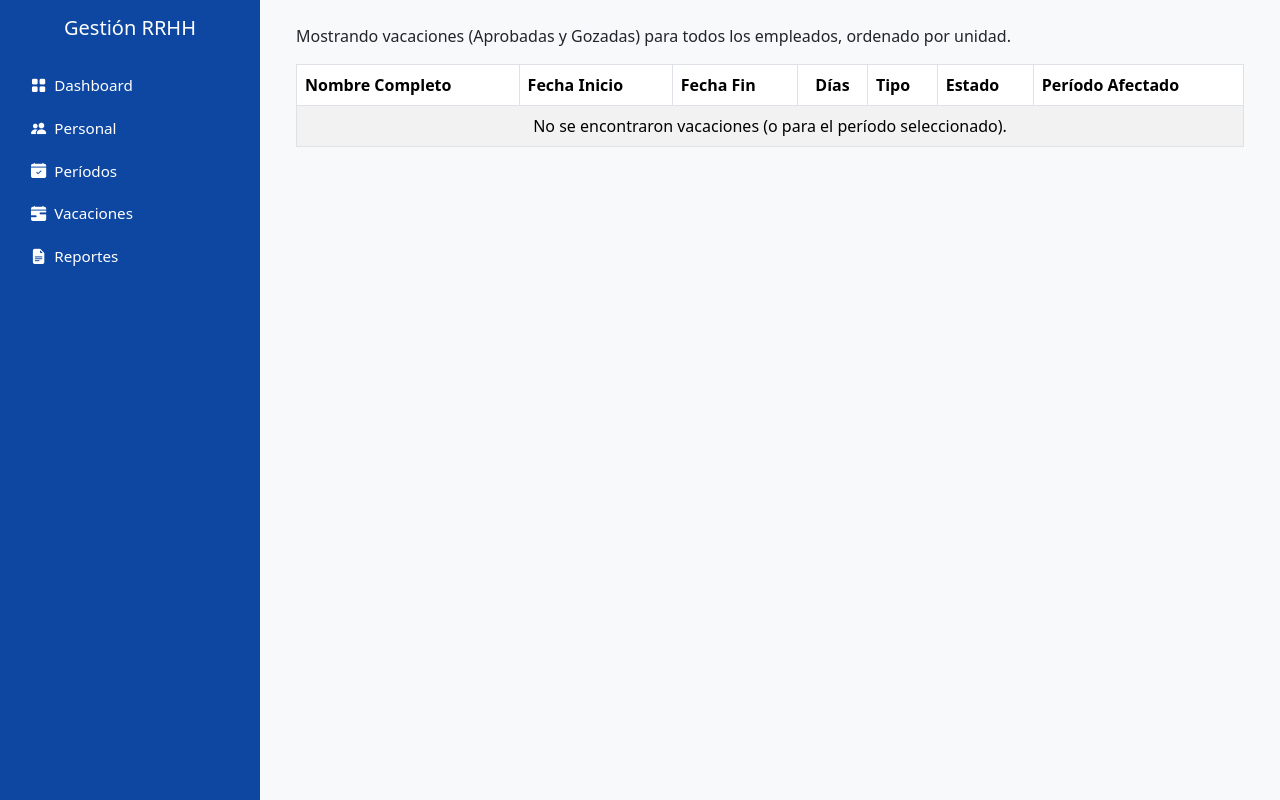
After one commit to alessowashere/controlrrhh, a PHP site: the page made by htdocs/views/reportes/vistas/general_detalle_por_area.php in a window 1280 px wide. The commit adds this page. Run offline with PHP 8.4, Linux system fonts and the light colour scheme; the template is opened without the code that fills it, so the values that code supplies are empty; some libraries are stand-ins or nearby versions.

Commit message:
ACTUALIZACION

```diff
--- /dev/null
+++ b/htdocs/views/reportes/vistas/general_detalle_por_area.php
@@ -0,0 +1,59 @@
+<?php
+// views/reportes/vistas/general_detalle_por_area.php
+// Muestra el detalle de vacaciones (programadas) para TODOS, ordenado por AREA
+?>
+<div class="table-responsive">
+    <p>Mostrando vacaciones (Aprobadas y Gozadas) para todos los empleados, ordenado por unidad.</p>
+    <table class="table table-bordered table-striped" width="100%" cellspacing="0">
+        <thead>
+            <tr>
+                <th>Nombre Completo</th>
+                <th>Fecha Inicio</th>
+                <th>Fecha Fin</th>
+                <th class="text-center">Días</th>
+                <th>Tipo</th>
+                <th>Estado</th>
+                <th>Período Afectado</th>
+            </tr>
+        </thead>
+        <tbody>
+            <?php if (empty($resultados)): ?>
+                <tr>
+                    <td colspan="7" class="text-center">No se encontraron vacaciones (o para el período seleccionado).</td>
+                </tr>
+            <?php else: ?>
+                <?php
+                $current_area = null; // Variable para agrupar
+                ?>
+                <?php foreach ($resultados as $fila): ?>
+                    <?php
+                    $periodo_afectado = (isset($fila['periodo_inicio']) && isset($fila['periodo_fin'])) ?
+                                        date('Y', strtotime($fila['periodo_inicio'])) . ' - ' . date('Y', strtotime($fila['periodo_fin'])) : 'N/A';
+                    $area = htmlspecialchars($fila['area'] ?? 'Sin Área');
+                    ?>
+
+                    <?php // --- Fila de Agrupación: Muestra el área cuando cambia ---
+                    if ($area !== $current_area):
+                        $current_area = $area;
+                    ?>
+                        <tr class="table-light">
+                            <td colspan="7" class="fw-bold" style="background-color: #f0f0f0;">
+                                <i class="bi bi-diagram-3-fill me-2"></i> Unidad: <?php echo $area; ?>
+                            </td>
+                        </tr>
+                    <?php endif; ?>
+
+                    <tr>
+                        <td><?php echo htmlspecialchars($fila['nombre_completo']); ?></td>
+                        <td><?php echo date('d/m/Y', strtotime($fila['fecha_inicio'])); ?></td>
+                        <td><?php echo date('d/m/Y', strtotime($fila['fecha_fin'])); ?></td>
+                        <td class="text-center"><?php echo $fila['dias_tomados']; ?></td>
+                        <td><?php echo htmlspecialchars($fila['tipo']); ?></td>
+                        <td><?php echo htmlspecialchars($fila['estado']); ?></td>
+                        <td><?php echo $periodo_afectado; ?></td>
+                    </tr>
+                <?php endforeach; ?>
+            <?php endif; ?>
+        </tbody>
+    </table>
+</div>
```
Also changed, not shown: htdocs/controllers/ReporteController.php (+15 -3 lines), htdocs/views/reportes/index.php (+26 -11 lines).
